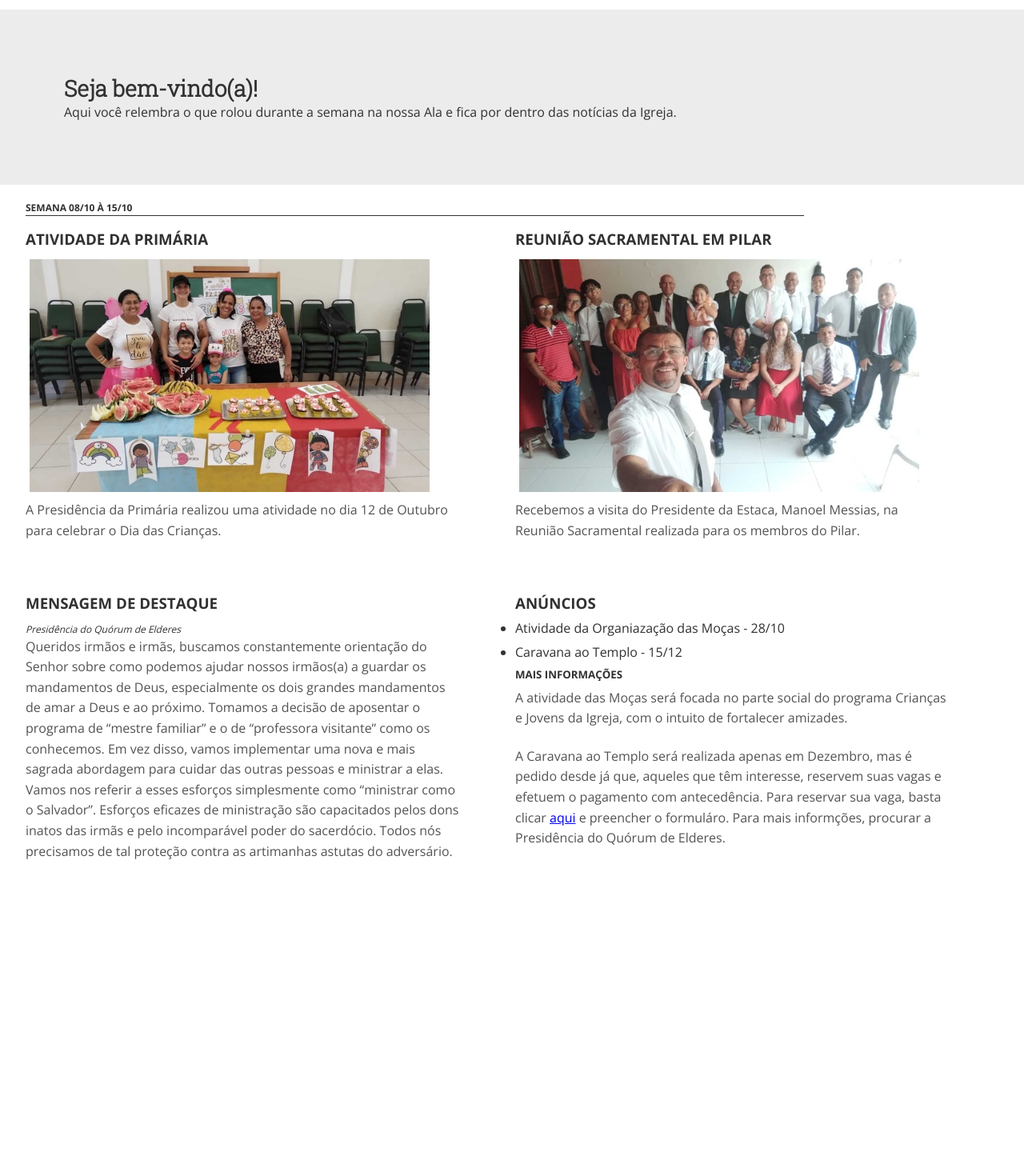
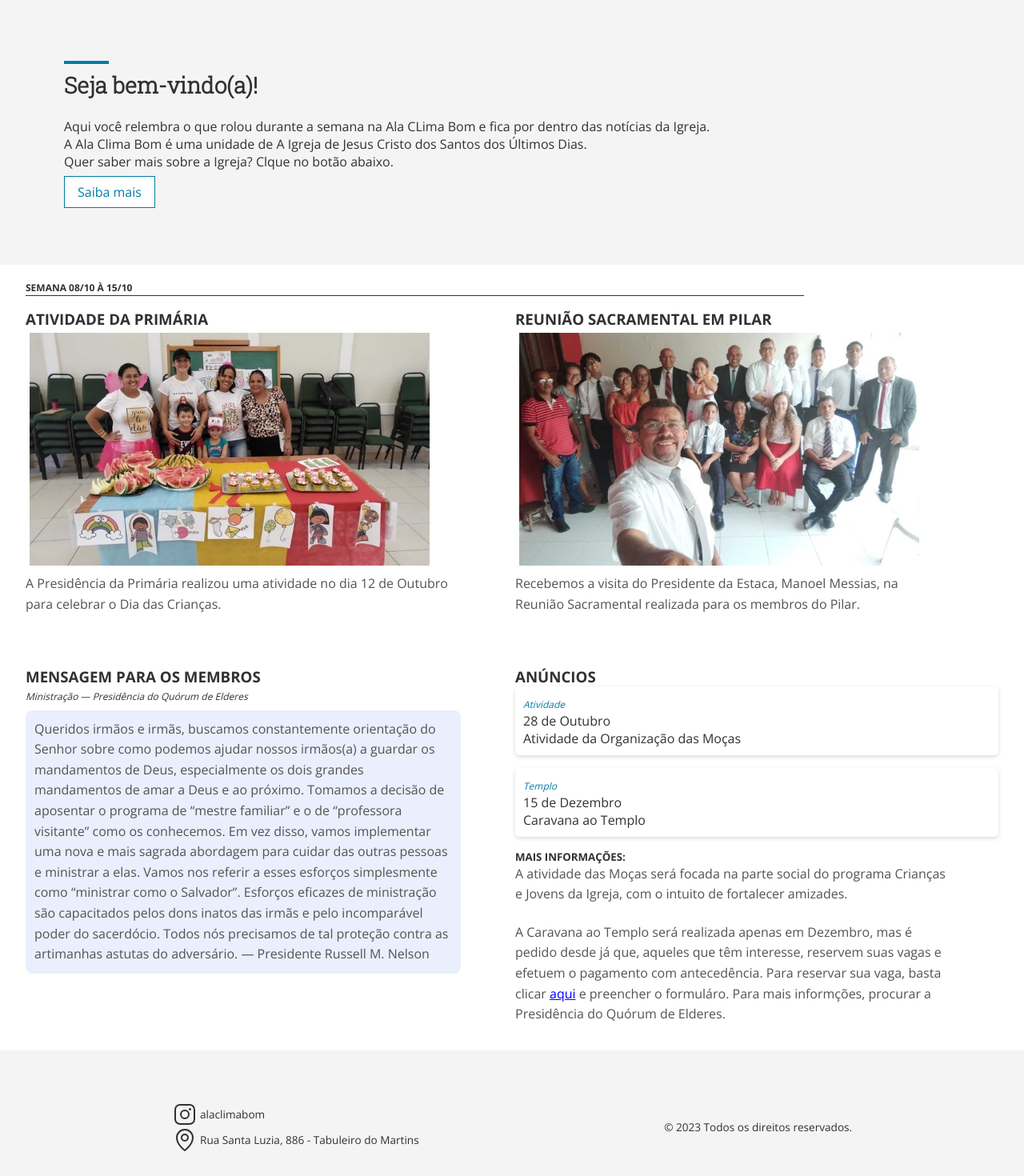
Before and after one commit to jonathafernandes/alaclimabom, a React (Vite) app: page / in a window 1280 px wide. Shown: the part 80-1550 px from the top of the page at 80% size. Before the commit the page ends 1189 px from the top, so only its background shows below. Built offline with nearby package versions, Linux system fonts and the light colour scheme.

Commit message:
fix: responsive

```diff
--- a/package.json
+++ b/package.json
@@ -10,6 +10,7 @@
     "preview": "vite preview"
   },
   "dependencies": {
+    "@phosphor-icons/react": "^2.0.13",
     "react": "^18.2.0",
     "react-dom": "^18.2.0"
   },
--- a/src/App.jsx
+++ b/src/App.jsx
@@ -1,4 +1,5 @@
 // import { styles } from './App.css'
+import { Footer } from "./components/Footer";
 import { Header } from "./components/Header";
 import { Hero } from "./components/Hero";
 import { Post } from "./components/Post";
@@ -18,18 +19,21 @@ export function App() {
         <Post
           section1Title={'Atividade da Primária'}
           section2Title={'Reunião Sacramental em Pilar'}
-          section3Title={'Mensagem de destaque'}
+          section3Title={'Mensagem para os membros'}
           section4Title={'Anúncios'}
-          author={'Presidência do Quórum de Elderes'}
-          textContent={'Queridos irmãos e irmãs, buscamos constantemente orientação do Senhor sobre como podemos ajudar nossos irmãos(a) a guardar os mandamentos de Deus, especialmente os dois grandes mandamentos de amar a Deus e ao próximo. Tomamos a decisão de aposentar o programa de “mestre familiar” e o de “professora visitante” como os conhecemos. Em vez disso, vamos implementar uma nova e mais sagrada abordagem para cuidar das outras pessoas e ministrar a elas. Vamos nos referir a esses esforços simplesmente como “ministrar como o Salvador”. Esforços eficazes de ministração são capacitados pelos dons inatos das irmãs e pelo incomparável poder do sacerdócio. Todos nós precisamos de tal proteção contra as artimanhas astutas do adversário.'}
+          author={'Ministração — Presidência do Quórum de Elderes'}
+          textContent={'Queridos irmãos e irmãs, buscamos constantemente orientação do Senhor sobre como podemos ajudar nossos irmãos(a) a guardar os mandamentos de Deus, especialmente os dois grandes mandamentos de amar a Deus e ao próximo. Tomamos a decisão de aposentar o programa de “mestre familiar” e o de “professora visitante” como os conhecemos. Em vez disso, vamos implementar uma nova e mais sagrada abordagem para cuidar das outras pessoas e ministrar a elas. Vamos nos referir a esses esforços simplesmente como “ministrar como o Salvador”. Esforços eficazes de ministração são capacitados pelos dons inatos das irmãs e pelo incomparável poder do sacerdócio. Todos nós precisamos de tal proteção contra as artimanhas astutas do adversário. — Presidente Russell M. Nelson'}
           text1Img={'A Presidência da Primária realizou uma atividade no dia 12 de Outubro para celebrar o Dia das Crianças.'}
           text2Img={'Recebemos a visita do Presidente da Estaca, Manoel Messias, na Reunião Sacramental realizada para os membros do Pilar.'}
-          ad1={'Atividade da Organiazação das Moças - 28/10'}
-          ad2={'Caravana ao Templo - 15/12'}
+          titleAd1={'Atividade'}
+          titleAd2={'Templo'}
+          ad1={'Atividade da Organização das Moças'}
+          ad2={'Caravana ao Templo'}
           // srcImg1={img1}
           // srcImg2={img2}
         />
       </main>
+      <Footer />
     </>
   )
 }
--- /dev/null
+++ b/src/components/Footer.jsx
@@ -0,0 +1,23 @@
+import styles from "./Footer.module.css";
+
+import { InstagramLogo, MapPin } from "@phosphor-icons/react/dist/ssr";
+
+export function Footer() {
+    return (
+        <div className={styles.footer}>
+            <div className={styles.social}>
+                <div>
+                    <a target="_blank" href="https://www.instagram.com/alaclimabom">
+                        <InstagramLogo size={32} />
+                        <p>alaclimabom</p>
+                    </a>
+                </div>
+                <div className={styles.address}>
+                    <MapPin size={32} />
+                    <p>Rua Santa Luzia, 886 - Tabuleiro do Martins</p>
+                </div>
+            </div>
+            <p>&copy; 2023 Todos os direitos reservados.</p>
+        </div>
+    )
+}
--- /dev/null
+++ b/src/components/Footer.module.css
@@ -0,0 +1,25 @@
+.footer {
+    background: #f5f4f4;
+    color: var(--black);
+    font-size: 0.85rem;
+
+    display: flex;
+    align-items: center;
+    justify-content: space-around;
+    gap: 0.3rem;
+    padding: 4rem;
+}
+
+.footer a, .address {
+    display: flex;
+    align-items: center;
+    gap: 0.2rem;
+}
+
+@media (max-width: 847px) {
+    .footer {
+        flex-direction: column;
+        gap: 2.5rem;
+        padding: 1rem;
+    }
+}
--- a/src/components/Header.jsx
+++ b/src/components/Header.jsx
@@ -11,7 +11,11 @@ export function Header() {
                 <img className={styles.logo} src={logo} alt="" />
             </div>
             <ul>
-                <li>Notícias</li>
+                <li>
+                    <a href="https://noticias-br.aigrejadejesuscristo.org/">
+                        Notícias
+                    </a>
+                </li>
                 <li>Anúncios</li>
             </ul>
         </div>
--- a/src/components/Header.module.css
+++ b/src/components/Header.module.css
@@ -4,7 +4,7 @@
     justify-content: space-between;
     padding-right: 3rem;
 
-    border-bottom: 1px solid #cacaca;
+    border-bottom: 1px solid #e0e2e2;
 }
 
 .detail {
@@ -30,6 +30,10 @@
     list-style: none;
 }
 
+.header ul li a:hover {
+    color: var(--blue-25);
+}
+
 @media (max-width: 460px) {
     .header ul {
         display: none;
--- a/src/components/Hero.jsx
+++ b/src/components/Hero.jsx
@@ -3,12 +3,19 @@ import styles from "./Hero.module.css";
 export function Hero() {
     return (
         <div className={styles.contentHero}>
+            <div className={styles.lineDetail}></div>
             <h2>
                 Seja bem-vindo(a)!
             </h2>
+            <br />
             <p>
-                Aqui você relembra o que rolou durante a semana na nossa Ala e fica por dentro das notícias da Igreja.
+                Aqui você relembra o que rolou durante a semana na Ala CLima Bom e fica por dentro das notícias da Igreja.
+                <br />
+                A Ala Clima Bom é uma unidade de A Igreja de Jesus Cristo dos Santos dos Últimos Dias.
+                <br />
+                Quer saber mais sobre a Igreja? Clque no botão abaixo.
             </p>
+            <a className={styles.button} target="_blank" href="https://www.vindeacristo.org/?lang=por">Saiba mais</a>
         </div>
     )
 }
--- a/src/components/Hero.module.css
+++ b/src/components/Hero.module.css
@@ -1,18 +1,42 @@
+.lineDetail {
+    width: 3.5rem;
+    height: 0.25rem;
+    background-color: rgb(0, 125, 165);
+}
+
 .contentHero {
-    background: #ececec;
+    background: #f5f4f4;
 
     padding: 5rem;
-    margin: 1rem 0;
+    margin-bottom: 1rem;
 }
 
 .contentHero h2 {
     font-family: 'Roboto Slab', serif;
     font-size: 1.75rem;
     font-weight: bold;
+
+    margin-top: 0.5rem;
 }
 
 .contentHero p {
     font-size: 1rem;
+    margin-bottom: 1rem;
+}
+
+.button {
+    background: var(--white);
+    border: 1px solid var(--blue-25);
+    color: var(--blue-25);
+
+    padding: 0.5rem 1rem;
+
+    transition: background-color 0.3s ease 0s, color 0.3s ease 0s;
+}
+
+.button:hover {
+    background: #006184;
+    color: var(--white);
 }
 
 @media (max-width: 460px) {
@@ -20,9 +44,3 @@
         padding: 3rem;
     }
 }
-
-@media (max-width: 338px) {
-    .contentHero h2, .contentHero p {
-        text-align: center;
-    }
-}
--- a/src/components/Post.jsx
+++ b/src/components/Post.jsx
@@ -36,7 +36,7 @@ export function Post(props) {
                         {props.section3Title}
                     </h3>
                     <span>{props.author}</span>
-                    <p>{props.textContent}</p>
+                    <p className={styles.contentMessage}>{props.textContent}</p>
                 </section>
                 <section>
                     <h3>
@@ -44,15 +44,31 @@ export function Post(props) {
                     </h3>
                     {/* <span className={styles.circle}></span> */}
                     <ul>
-                        <li>{props.ad1}</li>
-                        <li>{props.ad2}</li>
+                        <li>
+                            <span className={styles.titleAd}>
+                                {props.titleAd1}
+                            </span>
+                            <br />
+                            28 de Outubro
+                            <br />
+                            {props.ad1}
+                        </li>
+                        <li>
+                            <span className={styles.titleAd}>
+                                {props.titleAd2}
+                            </span>
+                            <br />
+                            15 de Dezembro
+                            <br />
+                            {props.ad2}
+                        </li>
                     </ul>
                     <div className={styles.info}>
-                        <h5>Mais informações</h5>
-                        <p>A atividade das Moças será focada no parte social do programa Crianças e Jovens da Igreja, com o intuito de fortalecer amizades.
+                        <h5>Mais informações:</h5>
+                        <p>A atividade das Moças será focada na parte social do programa Crianças e Jovens da Igreja, com o intuito de fortalecer amizades.
                         </p>
                         <br />
-                        <p>A Caravana ao Templo será realizada apenas em Dezembro, mas é pedido desde já que, aqueles que têm interesse, reservem suas vagas e efetuem o pagamento com antecedência. Para reservar sua vaga, basta clicar <a href="https://docs.google.com/forms/d/e/1FAIpQLScmdWiAD86Eml1yu23tjN6F_i-_uoYC1uWYz5JO_ccDxUK8eA/viewform" target="_blank">aqui</a> e preencher o formuláro. Para mais informções, procurar a Presidência do Quórum de Elderes.</p>
+                        <p>A Caravana ao Templo será realizada apenas em Dezembro, mas é pedido desde já que, aqueles que têm interesse, reservem suas vagas e efetuem o pagamento com antecedência. Para reservar sua vaga, basta clicar <a className={styles.linkDetail} href="https://docs.google.com/forms/d/e/1FAIpQLScmdWiAD86Eml1yu23tjN6F_i-_uoYC1uWYz5JO_ccDxUK8eA/viewform" target="_blank">aqui</a> e preencher o formuláro. Para mais informções, procurar a Presidência do Quórum de Elderes.</p>
                     </div>
                 </section>
                 </div>
--- a/src/components/Post.module.css
+++ b/src/components/Post.module.css
@@ -35,25 +35,15 @@ header .line {
     max-width: 100%;
     height: auto;
 }
-/*
-.sideA {
-    display: flex;
-    flex-wrap: wrap;
-} */
 
 .sideA, .sideB {
     display: flex;
     gap: 0.5rem;
     align-items: flex-start;
-    /* flex-wrap: wrap; */
-    /* flex-direction: column; */
-    /* justify-content: space-between; */
 }
 
 .contentPost h3, h5 {
     text-transform: uppercase;
-
-    margin-bottom: 0.5rem;
 }
 
 .contentPost span {
@@ -69,19 +59,40 @@ header .line {
     width: 90%;
 }
 
+.sideB .contentMessage {
+    background: #e9effd;
+    border: 1px solid #e9effd;
+    border-radius: 8px;
+
+    padding: 10px;
+
+    margin-top: 0.5rem;
+}
+
+.sideB ul li {
+    padding: 10px;
+    margin-bottom: 1rem;
+
+    border-radius: 5px;
+    list-style: none;
+    box-shadow: 0 2px 5px 0 rgba(74, 74, 74, 0.2);
+}
+
 section {
     margin-bottom: 2rem;
-    /* width: 50vw; */
     flex: 1;
 }
 
-section ul li {
-    margin-bottom: 0.5rem;
+.titleAd {
+    color: var(--blue-25);
+
+    margin-bottom: 1rem;
 }
 
-/* .info {
-    margin-top: 6rem;
-} */
+.linkDetail {
+    text-decoration: underline;
+    color: blue;
+}
 
 @media (min-width: 768px) {
     .contentPost img {
--- a/src/index.css
+++ b/src/index.css
@@ -17,3 +17,8 @@ body {
   font-size: 1rem;
   color: var(--black);
 }
+
+a {
+  text-decoration: none;
+  color: var(--black);
+}
```
Also changed, not shown: 1 other file (tests, documents, lock files or other folders).
